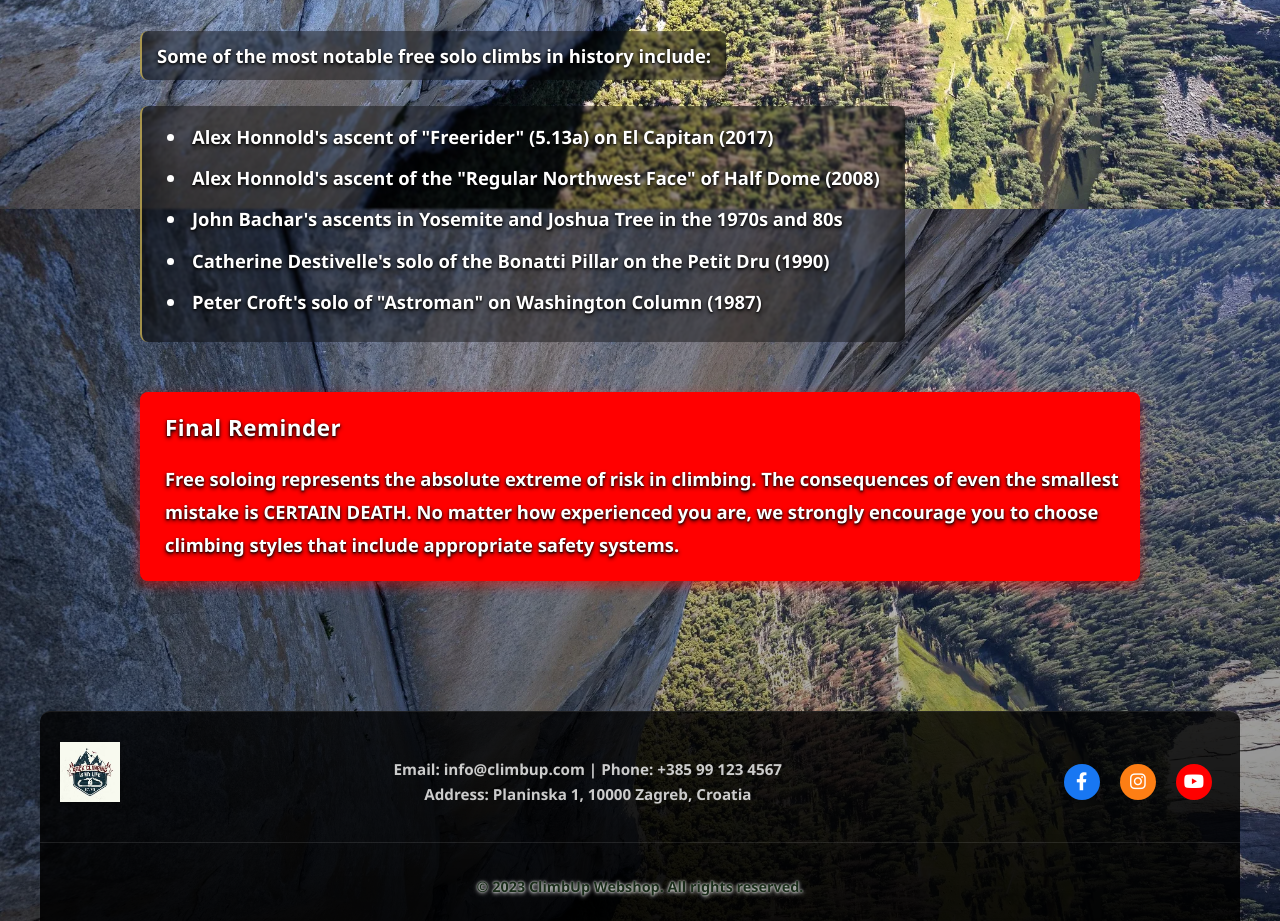
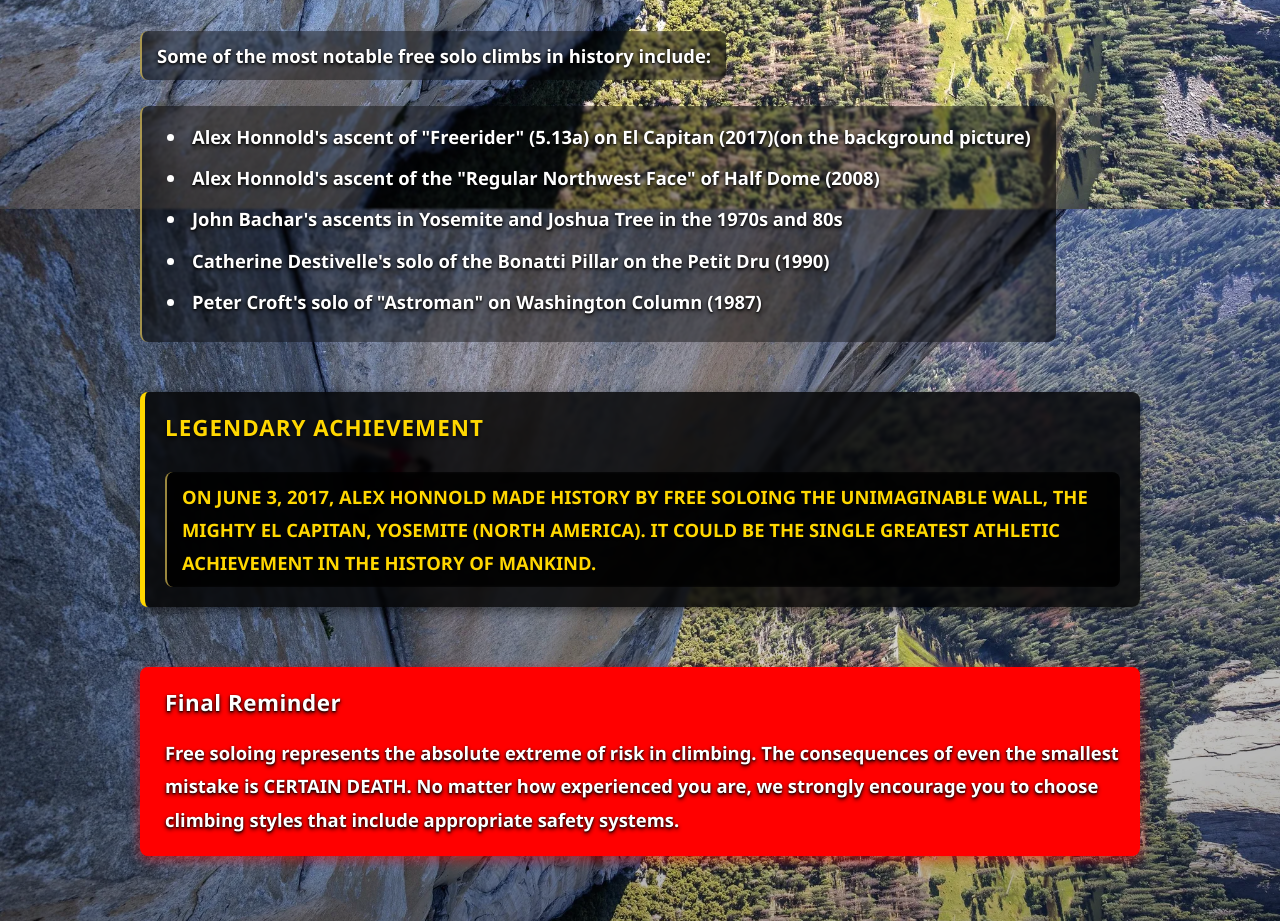
Before and after one commit to Vjeko274/Vjeko274.github.io, a plain HTML site: page WEBSHOP/free-solo.html in a window 1280 px wide. Shown: the part 2351-3272 px from the top of the page. Drawn offline with Linux system fonts and the light colour scheme.

Commit message:
update webshop

```diff
--- a/WEBSHOP/free-solo.html
+++ b/WEBSHOP/free-solo.html
@@ -81,12 +81,19 @@
                 Some of the most notable free solo climbs in history include:
             </p>
             <ul>
-                <li>Alex Honnold's ascent of "Freerider" (5.13a) on El Capitan (2017)</li>
+                <li>Alex Honnold's ascent of "Freerider" (5.13a) on El Capitan (2017)(on the background picture)</li>
                 <li>Alex Honnold's ascent of the "Regular Northwest Face" of Half Dome (2008)</li>
                 <li>John Bachar's ascents in Yosemite and Joshua Tree in the 1970s and 80s</li>
                 <li>Catherine Destivelle's solo of the Bonatti Pillar on the Petit Dru (1990)</li>
                 <li>Peter Croft's solo of "Astroman" on Washington Column (1987)</li>
             </ul>
+
+            <div class="highlight-box">
+                <h4>LEGENDARY ACHIEVEMENT</h4>
+                <p style="color:gold">
+                    ON JUNE 3, 2017, ALEX HONNOLD MADE HISTORY BY FREE SOLOING THE UNIMAGINABLE WALL, THE MIGHTY EL CAPITAN, YOSEMITE (NORTH AMERICA). IT COULD BE THE SINGLE GREATEST ATHLETIC ACHIEVEMENT IN THE HISTORY OF MANKIND.
+                </p>
+            </div>
 
             <div class="warning-box">
                 <h4>Final Reminder</h4>
--- a/WEBSHOP/styles.css
+++ b/WEBSHOP/styles.css
@@ -1997,3 +1997,35 @@ footer {
     background: linear-gradient(135deg, #a00000 0%, #8B0000 100%);
     color: #fff !important;
 }
+
+/* Highlight box for Alex Honnold achievement */
+.highlight-box {
+    display: inline-block;
+    background: rgba(0, 0, 0, 0.8);
+    border-left: 5px solid gold;
+    padding: 20px;
+    margin: 30px 0;
+    border-radius: 8px;
+    box-shadow: 0 4px 12px rgba(0, 0, 0, 0.5);
+    max-width: fit-content;
+    backdrop-filter: blur(2px);
+}
+
+.highlight-box h4 {
+    margin-top: 0;
+    color: gold;
+    text-shadow: 0 2px 4px rgba(0, 0, 0, 0.9);
+    font-size: 1.4em;
+    font-weight: 800;
+    letter-spacing: 1px;
+    margin-bottom: 10px;
+}
+
+.highlight-box p {
+    color: gold !important;
+    text-shadow: 0 2px 4px rgba(0, 0, 0, 0.9) !important;
+    font-weight: 700 !important;
+    font-size: 1.15em !important;
+    line-height: 1.8 !important;
+    margin-bottom: 0;
+}
```
